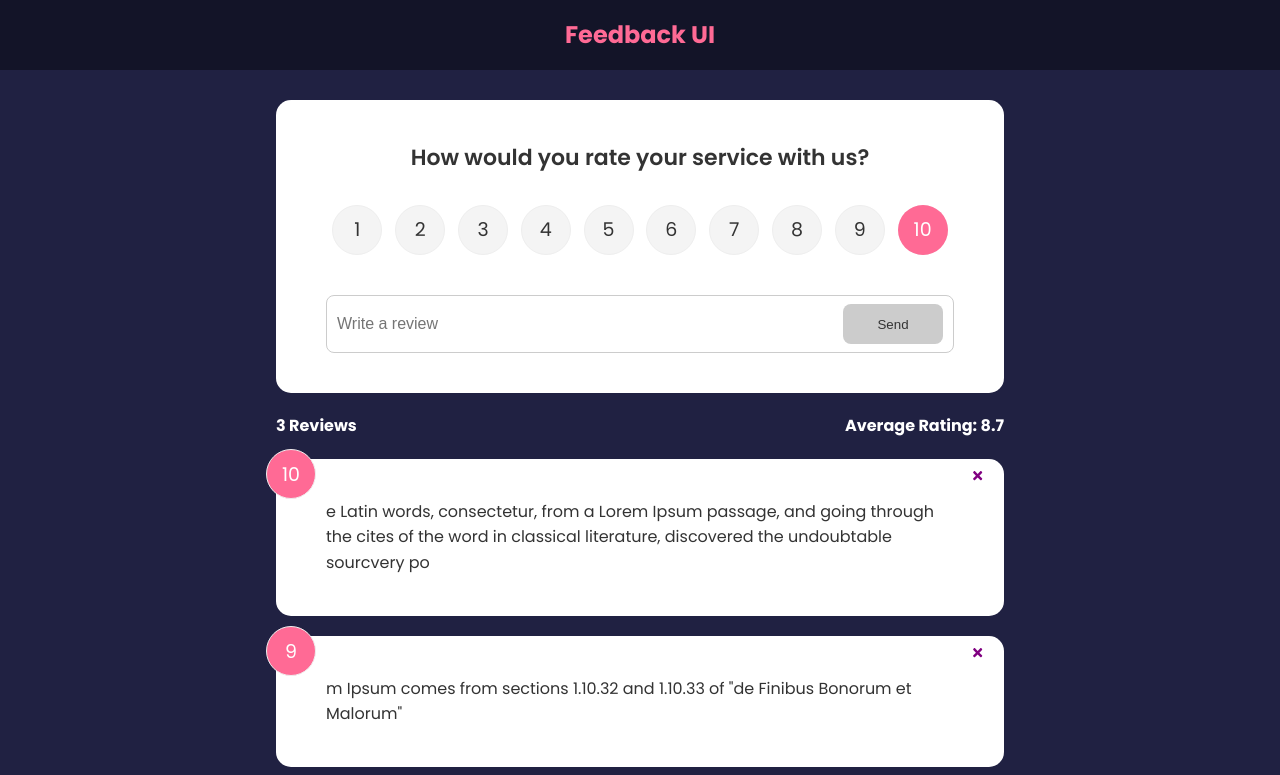
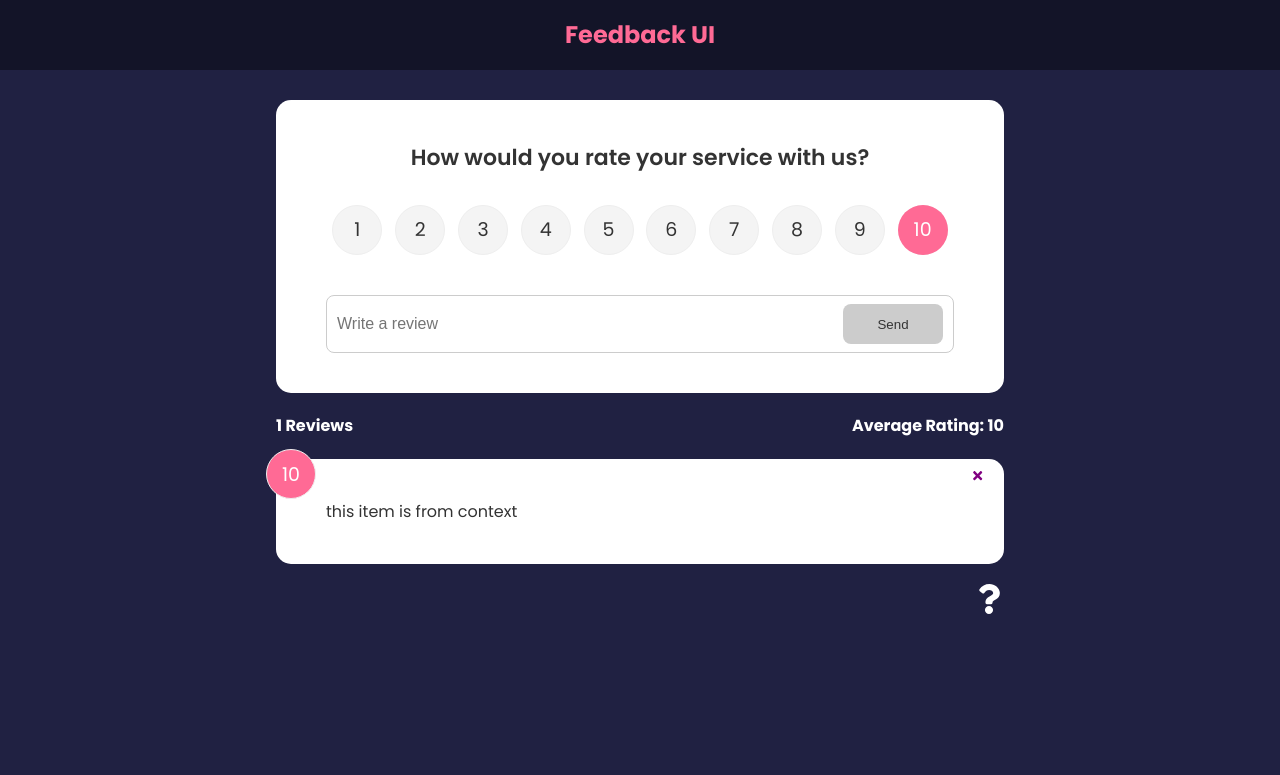
Before and after one commit to carlosofscience/feedback-app, a React (Create React App) app: page / in a window 1280 px wide. Shown: the top 775 px of the page. Built offline with nearby package versions, Linux system fonts and the light colour scheme.

Commit message:
adding feedback context and cleaning up

```diff
--- a/src/App.js
+++ b/src/App.js
@@ -6,8 +6,9 @@
 import FeedbackList from './components/FeedbackList'
 import FeedbackStats from './components/FeedbackStats'
 import FeedbackForm from './components/FeedbackForm'
+import AboutIconLink from './components/AboutIconLink'
 import AboutPage from './pages/AboutPage'
-import AboutIconLink from './components/AboutIconLink'
+import { FeedbackProvider } from './context/FeedbackContext'
 
 function App() {
 
@@ -26,14 +27,15 @@
 
 
   return (
+  <FeedbackProvider>
     <Router>
       <Header />
       <div className="container">
         <Routes>
           <Route path="/" element={<>
             <FeedbackForm handleAdd={addFeedback}/>
-          <FeedbackStats feedback={feedback}/>
-          <FeedbackList feedback={feedback} handleDelete={deleteFeedback}/>
+            <FeedbackStats />
+            <FeedbackList handleDelete={deleteFeedback}/>
             <AboutIconLink />
           </>}/>
           <Route path="/about" element={<AboutPage />}/>
@@ -41,6 +43,7 @@
         </Routes>
       </div>
     </Router>
+  </FeedbackProvider>
   )
 }
 
--- a/src/components/FeedbackList.jsx
+++ b/src/components/FeedbackList.jsx
@@ -1,8 +1,12 @@
 import {motion, AnimatePresence} from 'framer-motion'
+import { useContext } from 'react'
 import FeedbackItem from "./FeedbackItem"
-import PropTypes from 'prop-types'
+import FeedbackContext from '../context/FeedbackContext'
 
-function FeedbackList({feedback, handleDelete}) {
+
+function FeedbackList({handleDelete}) {
+
+  const {feedback} =  useContext(FeedbackContext)
 
   if (!feedback || feedback.length === 0) {return <p>No feedback yet</p>}
 
@@ -27,14 +31,14 @@
   )
 }
 
-FeedbackList.propTypes = {
-  feedback: PropTypes.arrayOf(
-    PropTypes.shape({
-      id: PropTypes.number.isRequired,
-      text: PropTypes.string.isRequired,
-      rating: PropTypes.number.isRequired,
-    })
-  )
-}
+// FeedbackList.propTypes = {
+//   feedback: PropTypes.arrayOf(
+//     PropTypes.shape({
+//       id: PropTypes.number.isRequired,
+//       text: PropTypes.string.isRequired,
+//       rating: PropTypes.number.isRequired,
+//     })
+//   )
+// }
 
 export default FeedbackList
--- a/src/components/FeedbackStats.jsx
+++ b/src/components/FeedbackStats.jsx
@@ -1,6 +1,9 @@
-import PropTypes from 'prop-types'
+import { useContext } from 'react'
+import FeedbackContext from '../context/FeedbackContext'
 
-function FeedbackStats({feedback}) {
+function FeedbackStats() {
+
+  const {feedback} =  useContext(FeedbackContext)
 
   //calculate rating average
   let average = feedback.reduce((accumulator, current)=>{
@@ -18,9 +21,9 @@
   )
 }
 
-FeedbackStats.propTypes = {
-  feedback: PropTypes.array.isRequired
-}
+// FeedbackStats.propTypes = {
+//   feedback: PropTypes.array.isRequired
+// }
 
 
 export default FeedbackStats
--- /dev/null
+++ b/src/context/FeedbackContext.js
@@ -0,0 +1,24 @@
+import { createContext, useState } from "react";
+
+
+const FeedbackContext = createContext();
+
+export const FeedbackProvider = ({children})=>{
+
+  const [feedback, setFeedback] = useState([
+    {
+      id:1,
+      text:'this item is from context',
+      rating: 10
+    }
+  ]);
+
+  return <FeedbackContext.Provider value={{
+    feedback
+  }}>
+    {children}
+  </FeedbackContext.Provider>
+}
+
+
+export default FeedbackContext
--- a/src/pages/AboutPage.jsx
+++ b/src/pages/AboutPage.jsx
@@ -3,7 +3,7 @@
 
 function AboutPage() {
   return (
-  <div className="about">
+  <Card className="about">
     <h1>About this project</h1>
     <p>
       This is a React App to leave feedback for a product or service
@@ -12,7 +12,7 @@
     <p>
       <Link to="/">Back To Home</Link>
     </p>
-  </div>
+  </Card>
   )
 }
 
```
Lines whose indentation alone changed are shown as unchanged.
